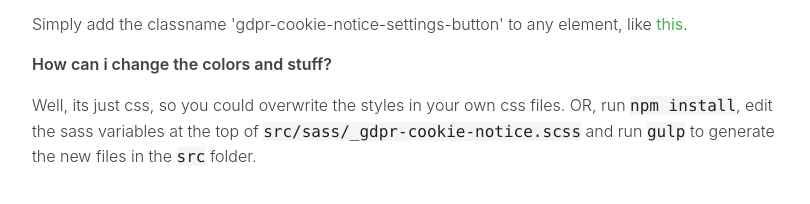
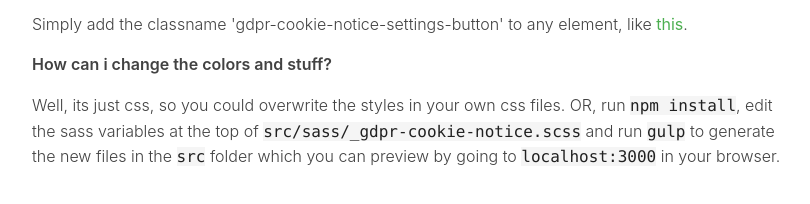
Before and after one commit to passatgt/gdpr-cookie-notice, a website: page index.html in a window 1280 px wide. Shown: the part 1765-1969 px from the top of the page, without its empty margins (224-1034 px from the left). Drawn offline with nearby package versions, Linux system fonts and the light colour scheme; files that its build step writes are made by us from their sources.

Commit message:
updated dependencies

```diff
--- a/index.html
+++ b/index.html
@@ -59,7 +59,7 @@
                 <p>Simply add the classname 'gdpr-cookie-notice-settings-button' to any element, like <a href="#" class="gdpr-cookie-notice-settings-button">this</a>.</p>
 
                 <p><strong>How can i change the colors and stuff?</strong>
-                <p>Well, its just css, so you could overwrite the styles in your own css files. OR, run <code>npm install</code>, edit the sass variables at the top of <code>src/sass/_gdpr-cookie-notice.scss</code> and run <code>gulp</code> to generate the new files in the <code>src</code> folder.</p>
+                <p>Well, its just css, so you could overwrite the styles in your own css files. OR, run <code>npm install</code>, edit the sass variables at the top of <code>src/sass/_gdpr-cookie-notice.scss</code> and run <code>gulp</code> to generate the new files in the <code>src</code> folder which you can preview by going to <code>localhost:3000</code> in your browser.</p>
 
 
             </div>
--- a/package.json
+++ b/package.json
@@ -15,7 +15,7 @@
     "gulp-rename": "^1.2.2",
     "gulp-sass": "^3.1.0",
     "gulp-sourcemaps": "^2.6.1",
-    "gulp-uglify": "^1.5.1",
+    "gulp-uglify": "^3.0.0",
     "gulp-util": "^3.0.7",
     "gulp-watch": "^4.3.11",
     "http": "0.0.0",
```
Also changed, not shown: dist/script.js, 3 other files.
